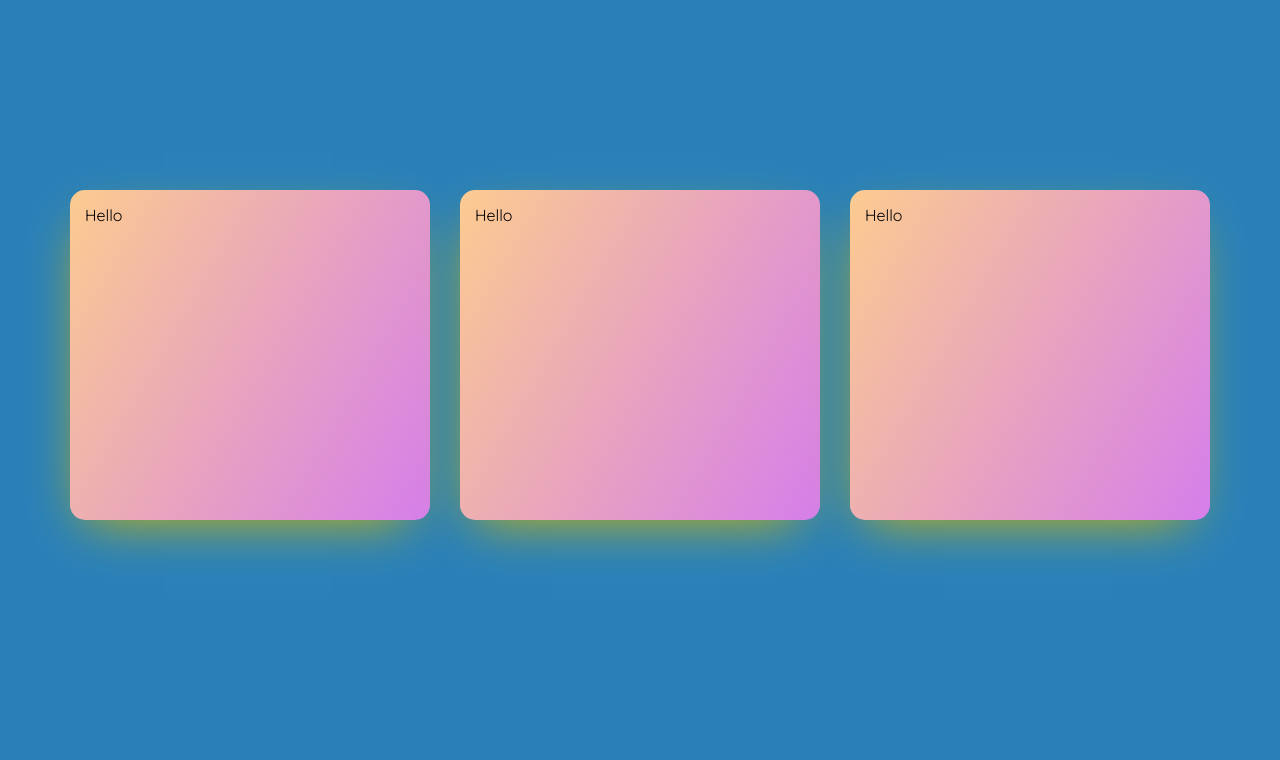
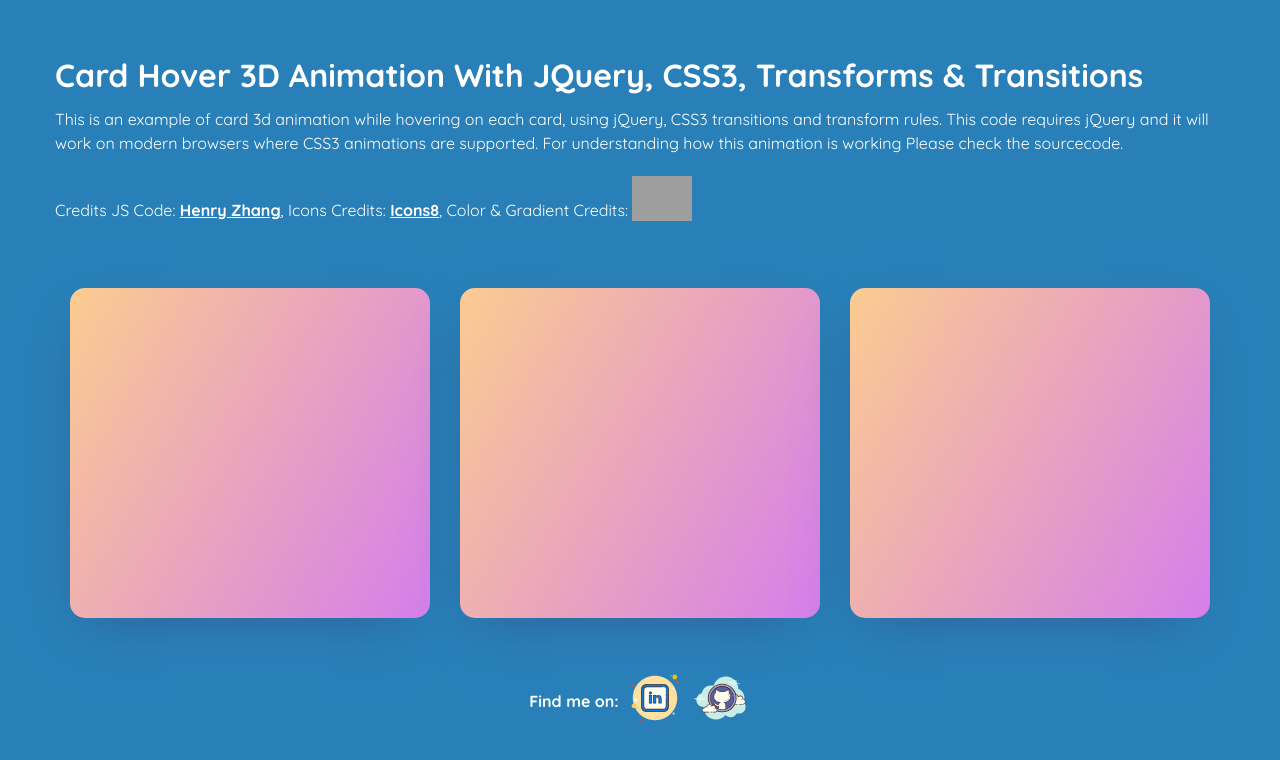
Before and after one commit to mahafuz/3D-Card, a plain HTML site: page index.html in a window 1280 px wide. Drawn offline with nearby package versions, Linux system fonts and the light colour scheme; grey boxes are pictures that could not be loaded.

Commit message:
so so complete

```diff
--- /dev/null
+++ b/css/index.css
@@ -0,0 +1,78 @@
+body {
+    background-color: #2980b9;
+    font-family: 'Quicksand', sans-serif;
+    font-size: 16px;
+    line-height: 1.5em;
+}
+
+.cards-wrapper {
+    display: flex;
+    flex-direction: row;
+    flex-wrap: wrap;
+    max-width: 1170px;
+    margin: 5% auto 0 auto;
+    perspective: 30em;
+}
+
+.single-card {
+    flex-basis: 33.33%;
+    display: block;
+}
+
+.card-inner {
+    margin: 0 15px;
+    background-image: linear-gradient(120deg, #fccb90 0%, #d57eeb 100%);
+    height: 300px;
+    padding: 15px;
+    border-radius: 15px;
+    box-shadow: -4px 18px 51px -19px rgb(47, 96, 148);
+}
+
+h1 {
+    color: #fff;
+    margin: 0 0 20px;
+    font-weight: bold;
+}
+
+p {
+    color: #fff;
+}
+
+p > a {
+    color: #fff;
+    font-weight: 600;
+    text-decoration: underline;
+}
+
+p img {
+    max-width: 60px;
+    position: relative;
+    top: 5px;
+}
+
+header {
+    margin-bottom: 50px;
+}
+
+.find-me {
+    display: flex;
+    align-items: center;
+    justify-content: center;
+    flex-direction: row;
+    width: 100%;
+}
+
+footer {
+    width: 100%;
+    margin-top: 50px;
+}
+
+.find-me img {
+    max-width: 60px;
+    margin: 0 0 0 6px;
+}
+
+.find-me span {
+    color: #fff;
+    font-weight: 600;
+}
--- a/index.html
+++ b/index.html
@@ -7,88 +7,46 @@
     <title>3D Card</title>
 
     <link href="https://fonts.googleapis.com/css?family=Quicksand:400,500,700&display=swap" rel="stylesheet">
-
-    <style>
-        body {
-            background-color: #2980b9;
-            font-family: 'Quicksand', sans-serif;
-            font-size: 16px;
-        }
-
-        .cards-wrapper {
-            display: flex;
-            flex-direction: row;
-            flex-wrap: wrap;
-            max-width: 1170px;
-            margin: 15% auto 0 auto;
-            perspective: 30em;
-        }
-
-        .single-card {
-            flex-basis: 33.33%;
-            display: block;
-        }
-
-        .card-inner {
-            margin: 0 15px;
-            background-image: linear-gradient(120deg, #fccb90 0%, #d57eeb 100%);
-            height: 300px;
-            padding: 15px;
-            border-radius: 15px;
-            box-shadow: -4px 18px 51px -19px rgba(214,185,0,1);
-        }
-    </style>
+    <link rel="stylesheet" href="css/index.css">
 </head>
 <body>
 
+
+
     <div class="cards-wrapper">
 
+        <header>
+            <h1>Card Hover 3D Animation With JQuery, CSS3, Transforms & Transitions</h1>
+            <p>This is an example of card 3d animation while hovering on each card, using jQuery, CSS3 transitions and transform rules. This code requires jQuery and it will work on modern browsers where CSS3 animations are supported. For understanding how this animation is working Please check the sourcecode.</p>
+
+            <p>Credits JS Code: <a href="https://codepen.io/henryz00/">Henry Zhang</a>, Icons Credits: <a href="https://icons8.com/icons">Icons8</a>, Color & Gradient Credits: <a href="https://webgradients.com/"><img src="https://webgradients.com/img/other/logos/itmeo_logo.png" alt="" srcset=""></a> </p>
+        </header>
+
         <div class="single-card">
-            <div class="card-inner">Hello</div>
+            <div class="card-inner"></div>
         </div><!-- ./single-card -->
 
         <div class="single-card" id="card">
-            <div class="card-inner">Hello</div>
+            <div class="card-inner"></div>
         </div><!-- ./single-card -->
 
         <div class="single-card">
-            <div class="card-inner">Hello</div>
+            <div class="card-inner"></div>
         </div><!-- ./single-card -->
+
+        <footer>
+            <div class="find-me">
+                <span>Find me on: </span>
+                <a target="_blank" href="https://www.linkedin.com/in/mahafuzur-rahaman-123852109/" class="linkedin"><img src="images/linkedin.svg" alt=""></a>
+                <a target="_blank" href="https://github.com/mr-mahfuz/" class="github"><img src="images/github.svg" alt=""></a>
+            </div>
+        </footer>
 
     </div><!-- ./cards-wrapper -->
 
 
     <script src="https://code.jquery.com/jquery-3.4.1.min.js"></script>
-    <script>
-        (function($) {
-
-            var card = $('.single-card');
-
-            card.map(function(index, item) {
-
-                $(item).on("mousemove", function(e) {
-                    var mX = e.clientX
-                    var mY = e.clientY
-                    var winHalfWidth = window.innerWidth/2
-                    var winHalfHeight = window.innerHeight/2
-                    var xdeg = (mX - winHalfWidth)/winHalfWidth;
-                    var ydeg = (mY - winHalfHeight)/winHalfHeight;
-                    $(item).css('transform', `rotateX(${ydeg * 10}deg) rotateY(${xdeg * 10}deg)`);
-                });
-
-                window.ondevicemotion = function(event) {
-                    var acX = event.accelerationIncludingGravity.x;
-                    var acY = event.accelerationIncludingGravity.y;
-                    var acZ = event.accelerationIncludingGravity.z;
-                    let xdeg = acX/10;
-                    let ydeg = acY/10;
-                    $(item).css('transform', `rotateX(${ydeg * 20}deg) rotateY(${xdeg * 20}deg)`);
-                }
-
-            });
-
-        })(jQuery);
-    </script>
+    <script src="js/index.js"></script>
 
 </body>
 </html>
--- /dev/null
+++ b/js/index.js
@@ -0,0 +1,28 @@
+(function($) {
+
+    var card = $('.single-card');
+
+    card.map(function(index, item) {
+
+        $(item).on("mousemove", function(e) {
+            var mX = e.clientX
+            var mY = e.clientY
+            var winHalfWidth = window.innerWidth/2
+            var winHalfHeight = window.innerHeight/2
+            var xdeg = (mX - winHalfWidth)/winHalfWidth;
+            var ydeg = (mY - winHalfHeight)/winHalfHeight;
+            $(item).css('transform', `rotateX(${ydeg * 10}deg) rotateY(${xdeg * 10}deg)`);
+        });
+
+        window.ondevicemotion = function(event) {
+            var acX = event.accelerationIncludingGravity.x;
+            var acY = event.accelerationIncludingGravity.y;
+            var acZ = event.accelerationIncludingGravity.z;
+            let xdeg = acX/10;
+            let ydeg = acY/10;
+            $(item).css('transform', `rotateX(${ydeg * 20}deg) rotateY(${xdeg * 20}deg)`);
+        }
+
+    });
+
+})(jQuery);
```
Also changed, not shown: images/github.svg (added), images/linkedin.svg (added), 1 other file.
